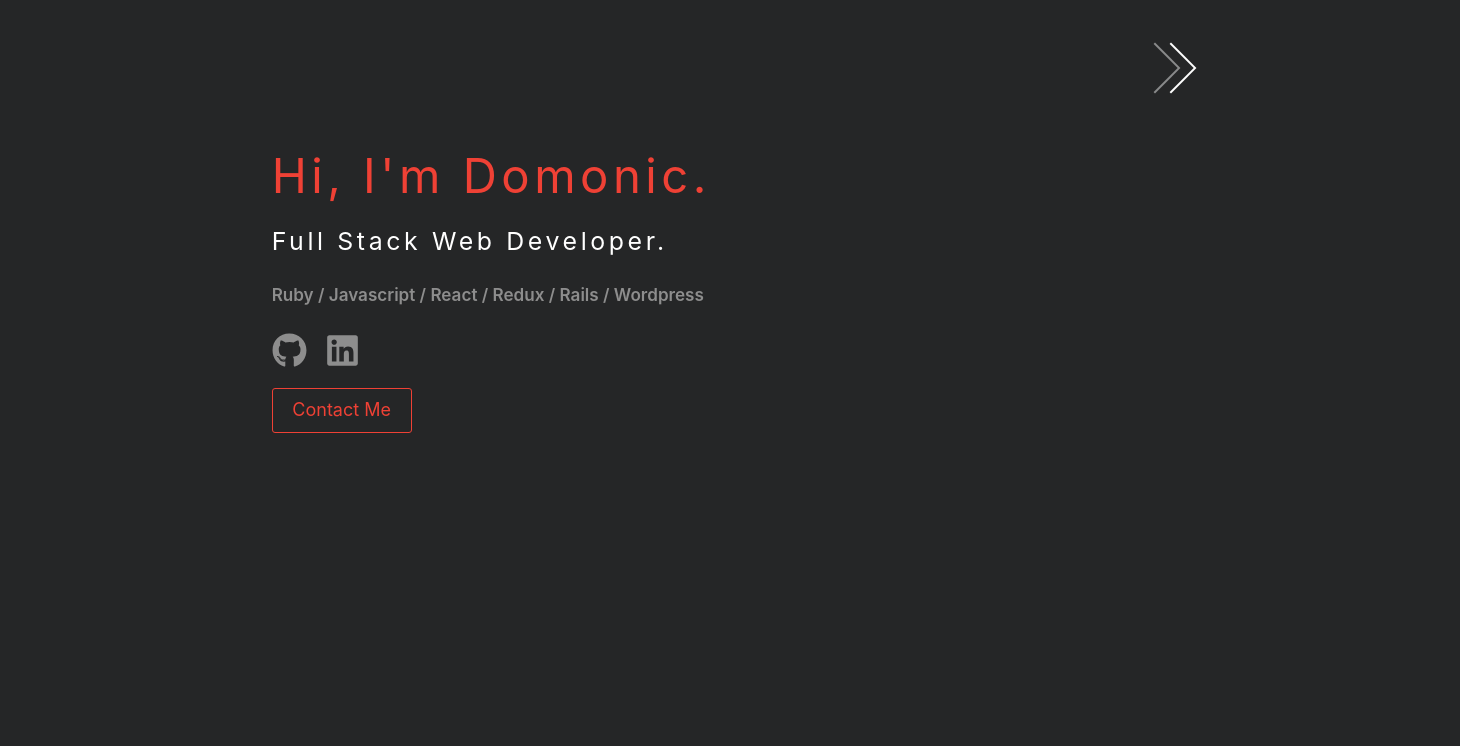
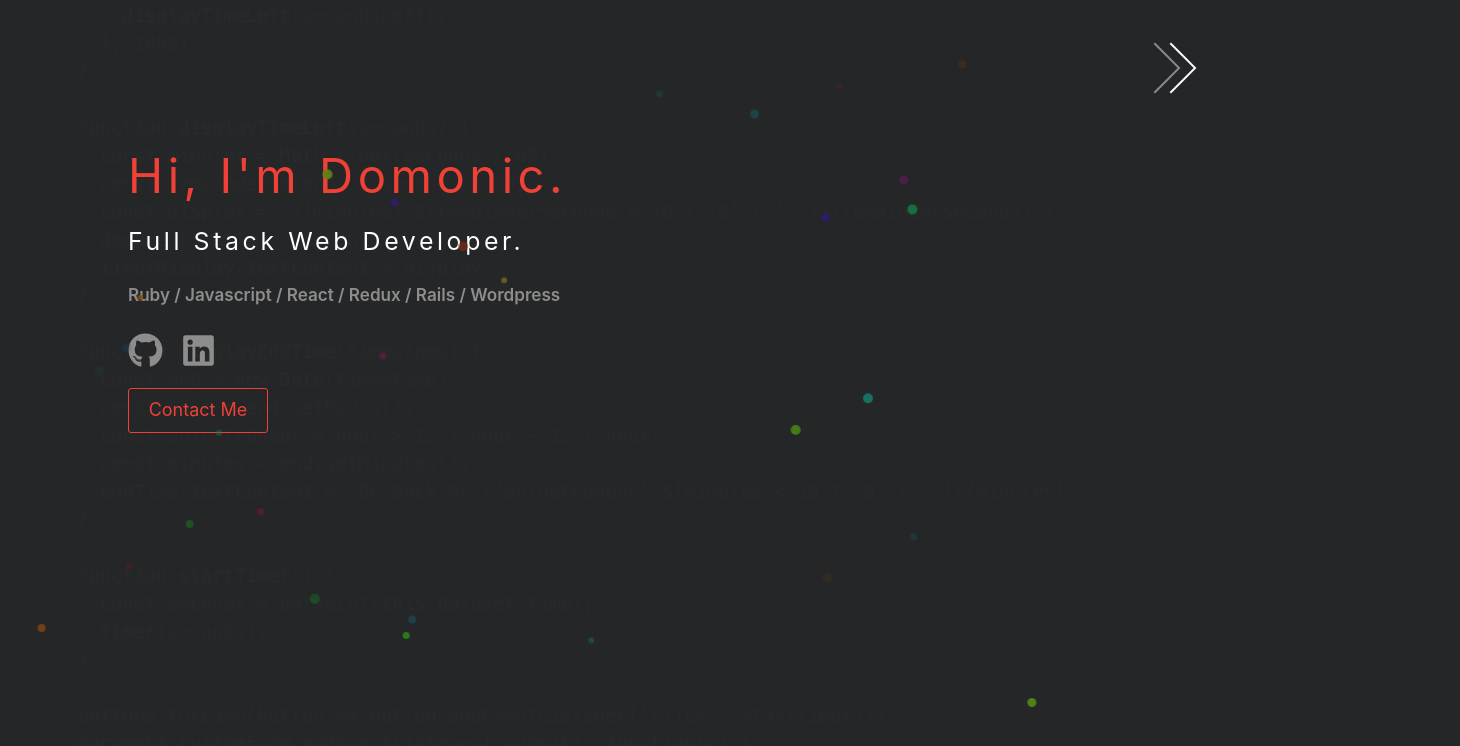
Before and after one commit to domobritton/templatenetlify, a Gatsby site: page / in a window 1280 px wide. Shown: the whole page, 1460 px wide, since content can reach past the window. Built offline with nearby package versions, Linux system fonts and the light colour scheme; Gatsby itself is replaced by a stand-in of ours.

Commit message:
Add particles and code background

```diff
--- /dev/null
+++ b/src/components/code.js
@@ -0,0 +1,21 @@
+import React from 'react'
+import { StaticQuery, graphql } from 'gatsby'
+import Img from 'gatsby-image'
+
+const Code = () => (
+    <StaticQuery
+        query={graphql`
+      query {
+        mapImage: file(relativePath: { eq: "code.jpg" }) {
+          childImageSharp {
+            fluid {
+              ...GatsbyImageSharpFluid
+            }
+          }
+        }
+      }
+  `}
+    render = {data => <Img fluid = {data.mapImage.childImageSharp.fluid}/>}
+            />
+        )
+export default Code
--- a/src/components/layout.js
+++ b/src/components/layout.js
@@ -28,13 +28,7 @@ const Layout = ({ children }) => (
         >
           <html lang="en" />
         </Helmet>
-        <div
-          style={{
-            margin: '0 auto',
-            maxWidth: 960,
-            padding: '0px 1.0875rem 1.45rem',
-            paddingTop: 0,
-          }}
+        <div className="layout"
         >
           {children}
         </div>
--- /dev/null
+++ b/src/components/particles.js
@@ -0,0 +1,39 @@
+import React from 'react'
+
+const Particles = () => (
+<div id="particle-container">
+    <div className="particle"></div>
+    <div className="particle"></div>
+    <div className="particle"></div>
+    <div className="particle"></div>
+    <div className="particle"></div>
+    <div className="particle"></div>
+    <div className="particle"></div>
+    <div className="particle"></div>
+    <div className="particle"></div>
+    <div className="particle"></div>
+    <div className="particle"></div>
+    <div className="particle"></div>
+    <div className="particle"></div>
+    <div className="particle"></div>
+    <div className="particle"></div>
+    <div className="particle"></div>
+    <div className="particle"></div>
+    <div className="particle"></div>
+    <div className="particle"></div>
+    <div className="particle"></div>
+    <div className="particle"></div>
+    <div className="particle"></div>
+    <div className="particle"></div>
+    <div className="particle"></div>
+    <div className="particle"></div>
+    <div className="particle"></div>
+    <div className="particle"></div>
+    <div className="particle"></div>
+    <div className="particle"></div>
+    <div className="particle"></div>
+    </div>
+
+)
+
+export default Particles
--- a/src/pages/index.js
+++ b/src/pages/index.js
@@ -3,12 +3,14 @@ import { Link } from 'gatsby'
 
 import Layout from '../components/layout'
 import { FaGithub, FaLinkedin } from 'react-icons/fa'
+import Code from '../components/code'
+import Particles from '../components/particles'
 
 const IndexPage = () => (
   <>
     <Layout>
-      {/* <div className="code"><Code /></div> */}
-      {/* <Particles /> */}
+      <div className="code"><Code /></div>
+      <Particles />
       <div className="index">
         <h2>Hi, I'm Domonic.</h2>
         <h3>Full Stack Web Developer.</h3>
```
Also changed, not shown: src/images/code.jpg (added).
